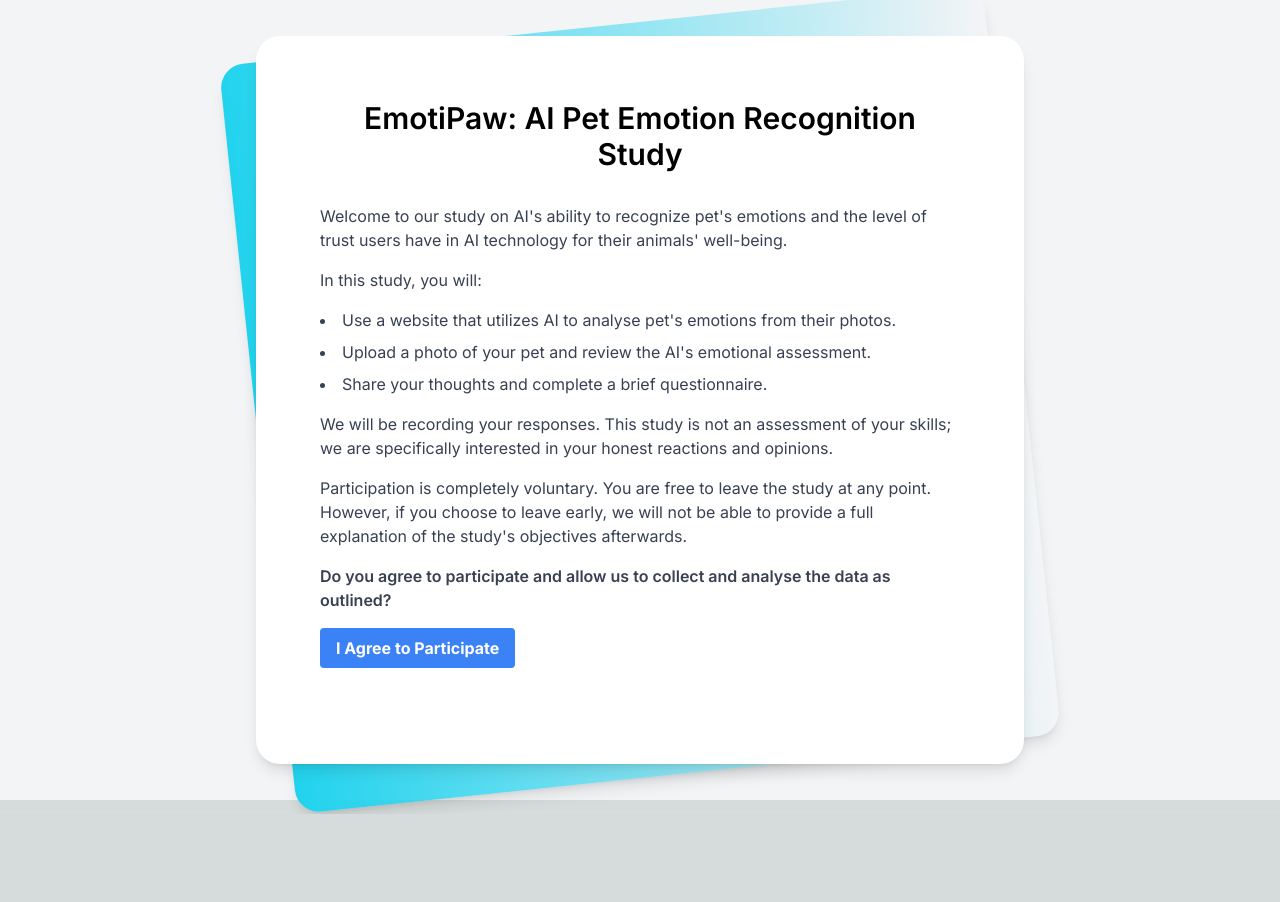
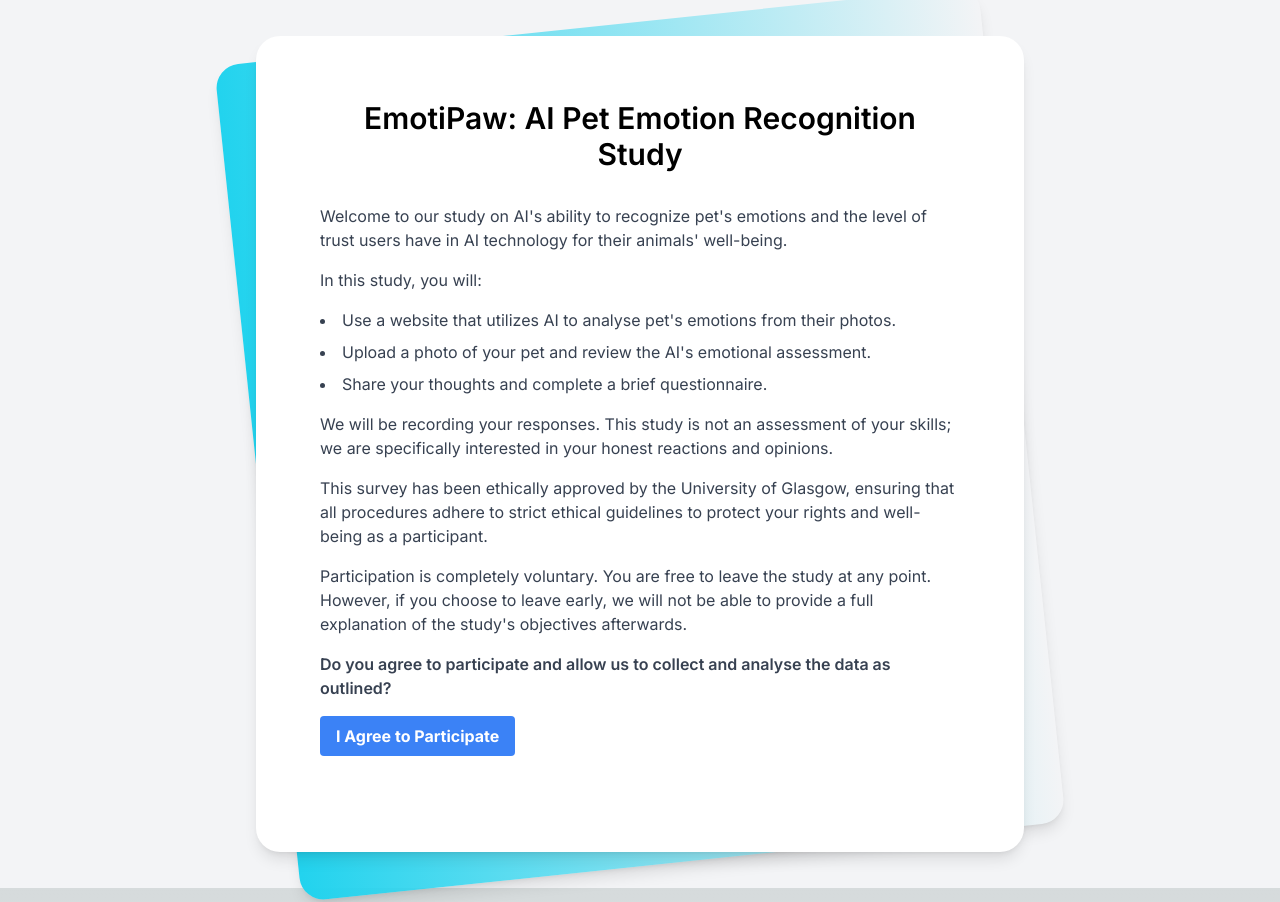
Before and after one commit to williamkho-xzq/emotipaw-survey, a Next.js app: page / in a window 1280 px wide. Before the commit the page ends 814 px from the top, so only its background shows below. Built offline with nearby package versions, Linux system fonts and the light colour scheme; no server answers.

Commit message:
update script

```diff
--- a/components/introduction-script.tsx
+++ b/components/introduction-script.tsx
@@ -27,6 +27,11 @@ const IntroductionScript: React.FC<IntroductionScriptProps> = ({ onAgree }) => {
         opinions.
       </p>
       <p className="text-gray-700">
+        {`This survey has been ethically approved by the University of Glasgow,
+        ensuring that all procedures adhere to strict ethical guidelines to
+        protect your rights and well-being as a participant.`}
+      </p>
+      <p className="text-gray-700">
         {`Participation is completely voluntary. You are free to leave the study
         at any point. However, if you choose to leave early, we will not be able
         to provide a full explanation of the study's objectives afterwards.`}
```
